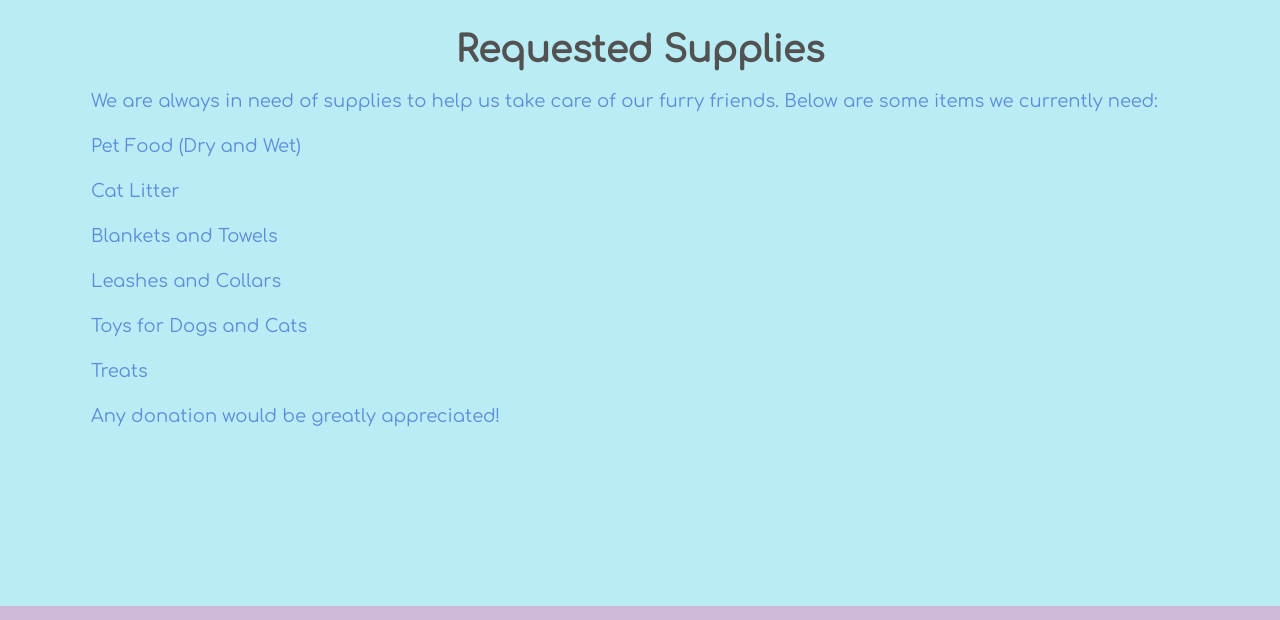
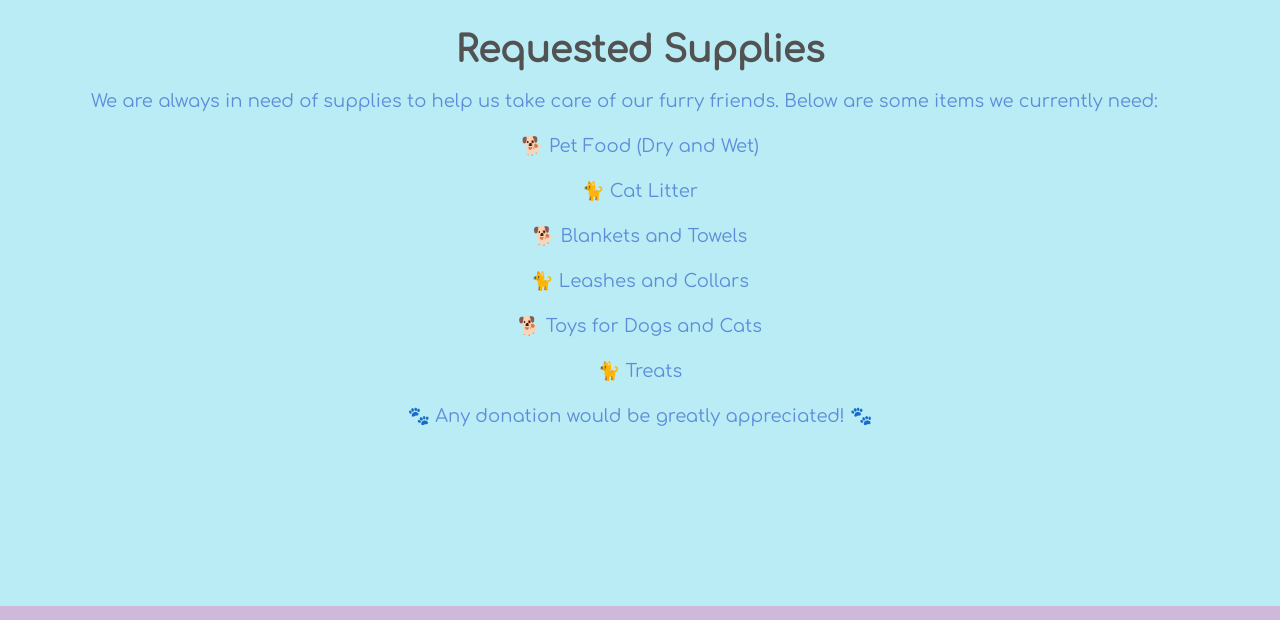
Before and after one commit to IDMX225/pet-rescue-paigecornell, an Eleventy site: page src/index.njk in a window 1280 px wide. Shown: the part 1280-1900 px from the top of the page. Built offline with nearby package versions, Linux system fonts and the light colour scheme; Eleventy itself is replaced by a stand-in of ours; files that its build step writes are made by us from their sources.

Commit message:
centering text

```diff
--- a/src/index.njk
+++ b/src/index.njk
@@ -32,13 +32,13 @@ layout: 'base.njk'
   <div class="container flow">
     <h2 class="section-title text-center">Requested Supplies</h2>
     <p>We are always in need of supplies to help us take care of our furry friends. Below are some items we currently need:</p>
-    <p>Pet Food (Dry and Wet)</p>
-    <p>Cat Litter</p>
-    <p>Blankets and Towels</p>
-    <p>Leashes and Collars</p>
-    <p>Toys for Dogs and Cats</p>
-    <p>Treats</p>
-    <p>Any donation would be greatly appreciated!</p>
+    <p style="text-align: center;">🐕 Pet Food (Dry and Wet)</p>
+    <p style="text-align: center;">🐈 Cat Litter</p>
+    <p style="text-align: center;">🐕 Blankets and Towels</p>
+    <p style="text-align: center;">🐈 Leashes and Collars</p>
+    <p style="text-align: center;">🐕 Toys for Dogs and Cats</p>
+    <p style="text-align: center;">🐈 Treats</p>
+    <p style="text-align: center;">🐾 Any donation would be greatly appreciated! 🐾</p>
     <ul role="list" class="articles__list flow">
       {%- for post in collections.featured | reverse -%}
       {% include 'article-snippet.njk' %}
```
